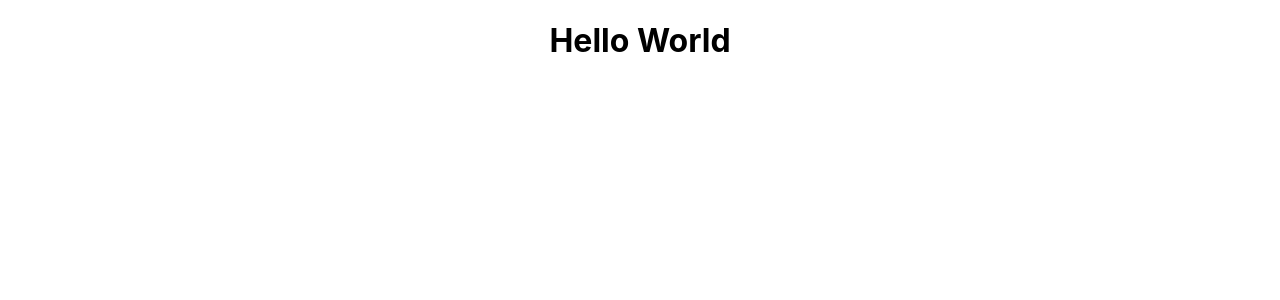
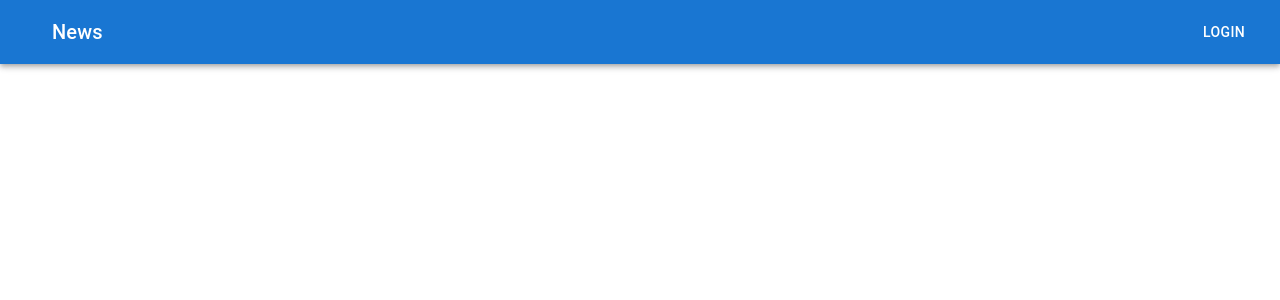
Before and after one commit to sjones4215/rwc, a React (Create React App) app in the folder rwc-ui/: page / in a window 1280 px wide. Shown: the top 300 px of the page. Built offline with nearby package versions, Linux system fonts and the light colour scheme.

Commit message:
Added in material UI and added in test component under application.

```diff
--- a/rwc-ui/package.json
+++ b/rwc-ui/package.json
@@ -3,6 +3,10 @@
   "version": "0.1.0",
   "private": true,
   "dependencies": {
+    "@emotion/react": "^11.10.0",
+    "@emotion/styled": "^11.10.0",
+    "@mui/icons-material": "^5.8.4",
+    "@mui/material": "^5.10.1",
     "@testing-library/jest-dom": "^5.16.5",
     "@testing-library/react": "^13.3.0",
     "@testing-library/user-event": "^13.5.0",
--- a/rwc-ui/src/App.tsx
+++ b/rwc-ui/src/App.tsx
@@ -1,11 +1,27 @@
+import {AppBar, Box, Button, IconButton, Toolbar, Typography } from '@mui/material';
 import React from 'react';
 import './App.scss';
 
 function App() {
   return (
-    <div className="App">
-        <h1>Hello World</h1>
-    </div>
+      <Box sx={{ flexGrow: 1 }}>
+          <AppBar position="static">
+              <Toolbar>
+                  <IconButton
+                      size="large"
+                      edge="start"
+                      color="inherit"
+                      aria-label="menu"
+                      sx={{ mr: 2 }}
+                  >
+                  </IconButton>
+                  <Typography variant="h6" component="div" sx={{ flexGrow: 1 }}>
+                      News
+                  </Typography>
+                  <Button color="inherit">Login</Button>
+              </Toolbar>
+          </AppBar>
+      </Box>
   );
 }
 
```
Also changed, not shown: 2 other files (tests, documents, lock files or other folders).
